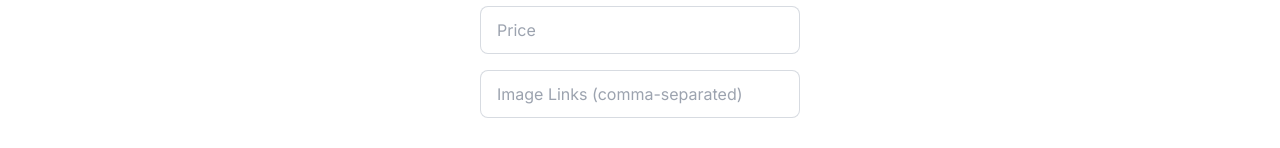
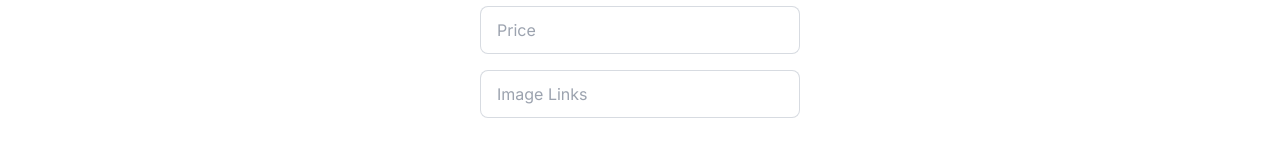
Before and after one commit to naimur900/totezz-frontend, a Next.js app: page /addProduct in a window 1280 px wide. Shown: the part 402-550 px from the top of the page. Built offline with nearby package versions, Linux system fonts and the light colour scheme.

Commit message:
Tested and refined

```diff
--- a/app/addProduct/page.jsx
+++ b/app/addProduct/page.jsx
@@ -32,7 +32,8 @@ function AddProductPage() {
           description: description,
           price: parseInt(price, 10),
           stock: parseInt(stock, 10),
-          images: images.split(",").map((image) => image.trim()),
+          // images: images.split(",").map((image) => image.trim()),
+          images: [images],
         }),
       });
 
@@ -118,9 +119,9 @@ function AddProductPage() {
         )}
         <input
           type="text"
-          placeholder="Image Links (comma-separated)"
+          placeholder="Image Links"
           {...register("images", {
-            required: "At least one image link is required",
+            required: "One image link is required",
           })}
           className="input input-bordered w-full max-w-xs mb-2"
         />
--- a/app/components/Navbar.jsx
+++ b/app/components/Navbar.jsx
@@ -1,6 +1,7 @@
 "use client";
 import Link from "next/link";
 import { useRouter } from "next/navigation";
+import { useEffect } from "react";
 import { useCartContext } from "../context/CartContext";
 import { useUserContext } from "../context/UserContext";
 
@@ -10,9 +11,9 @@ const Navbar = () => {
 
   const router = useRouter();
 
-  // useEffect(() => {
-  //   console.log(cartState, userState);
-  // }, [cartState, userState]);
+  useEffect(() => {
+    console.log(cartState, userState);
+  }, [cartState, userState]);
 
   return (
     <div className="navbar bg-orange-200 mb-16 sticky top-0 z-50">
@@ -63,7 +64,9 @@ const Navbar = () => {
                 )}
               </li>
               <li>
-                <Link href={"/addProduct"}>Add Product</Link>
+                {userState[0].isAdmin && (
+                  <Link href={"/addProduct"}>Add Product</Link>
+                )}
               </li>
             </>
           ) : (
--- a/app/signin/page.jsx
+++ b/app/signin/page.jsx
@@ -29,6 +29,9 @@ export default function SignInPage() {
           password: password,
         }),
       });
+      if (response.statusText == "Unauthorized") {
+        alert("Unautorized access");
+      } else {
         const { firstName, lastName, token, isAdmin } = await response.json();
 
         if (response.ok) {
@@ -46,9 +49,11 @@ export default function SignInPage() {
           });
           alert("Signin successful!");
           router.push("/");
-      } else {
-        const error = await response.json(); // Extract error message
-        alert(error.message); // Show error message
+        }
+
+        // } else {
+        //   const error = await response.json(); // Extract error message
+        //   alert(error.message); // Show error message
       }
     } catch (error) {
       console.log("Error occurred:", error);
```
Lines whose indentation alone changed are shown as unchanged.
